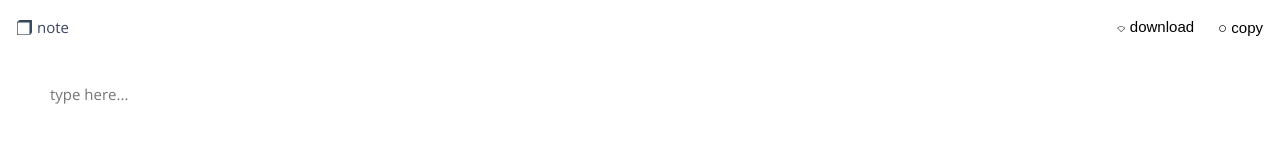
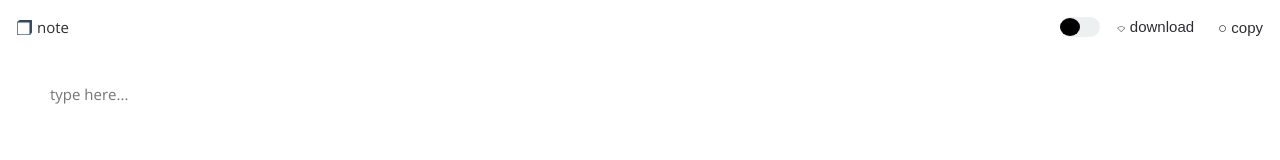
Before and after one commit to nakulrathore/noteitdown.today, a React (Create React App) app: page / in a window 1280 px wide. Shown: the top 160 px of the page. Built offline with nearby package versions, Linux system fonts and the light colour scheme; the HTML template or start-up script is replaced by a standard one.

Commit message:
added dark theme

```diff
--- a/src/App.scss
+++ b/src/App.scss
@@ -8,6 +8,21 @@ $break-large: 768px;
   -webkit-box-sizing: border-box;
   -moz-box-sizing: border-box;
   box-sizing: border-box;
+}
+
+:root {
+  --bg-color: #fff;
+  --text-color: #2E2C32;
+}
+
+[data-theme="dark"] {
+  --bg-color: #2E2C32;
+  --text-color: #fff;
+}
+body, html{
+  background-color: var(--bg-color);
+  color: var(--text-color);
+  transition: all 0.5s cubic-bezier(0.19, 1, 0.22, 1);
 }
 
 .App {
@@ -22,10 +37,11 @@ $break-large: 768px;
   }
 }
 
+
 .header {
   padding: 10px;
   font-size: 15px;
-  color: #394560;
+  color: inherit;
   display: flex;
   flex-direction: row;
   width: 100%;
@@ -56,8 +72,10 @@ $break-large: 768px;
     width: auto;
     font-family: $OpenSans;
     align-items: center;
+    color: inherit;
 
     button {
+      color: inherit;
       margin-left: 10px;
       font-size: 15px;
       border: none;
@@ -77,6 +95,7 @@ $break-large: 768px;
   height: 100%;
   width: 100%;
   padding: 30px 50px;
+  color: inherit;
   border: none;
   box-shadow: none;
 
@@ -90,6 +109,7 @@ $break-large: 768px;
   font-family: $OpenSans;
   font-size: 15px;
   line-height: 20px;
+  background-color: inherit;
 
   @media screen and (max-width: $break-large) {
     padding: 7px;
@@ -109,3 +129,70 @@ $break-large: 768px;
     background-color: #999;
   }
 }
+
+
+
+// switch style
+.switch {
+  position: relative;
+  display: inline-block;
+  width: 40px;
+  height: 20px;
+}
+
+.switch input {
+  opacity: 0;
+  width: 0;
+  height: 0;
+}
+
+.slider {
+  position: absolute;
+  cursor: pointer;
+  top: 0;
+  left: 0;
+  right: 0;
+  bottom: 0;
+  background-color: #ecf0f1;
+  -webkit-transition: .4s;
+  transition: .4s;
+}
+
+.slider:before {
+  position: absolute;
+  content: "";
+  height: 18px;
+  width: 20px;
+  left: 0px;
+  bottom: 1px;
+  background-color: #000;
+  -webkit-transition: .4s;
+  transition: .4s;
+}
+
+input:checked + .slider {
+  background-color: #34495e;
+}
+
+input:focus + .slider {
+  box-shadow: 0 0 1px #34495e;
+}
+
+input:checked + .slider:before {
+  -webkit-transform: translateX(20px);
+  -ms-transform: translateX(20px);
+  transform: translateX(20px);
+}
+
+/* Rounded sliders */
+.slider.round {
+  border-radius: 34px;
+
+}
+
+.slider.round:before {
+  border-radius: 50%;
+  // background-color: transparent;
+  // border: 1px solid red;
+}
+// switch style
--- a/src/components/Editor.jsx
+++ b/src/components/Editor.jsx
@@ -3,14 +3,21 @@ import logo from "../icons/apple-icon-76x76.png";
 // import logo from "../public/icons/apple-icon-76x76.png";
 
 class Editor extends Component {
-
   constructor(props) {
     super(props);
+    this.state = {
+      darkMode: false
+    };
   }
 
+  componentDidMount() {
+    var newState = Object.assign({}, this.state);
+    // eslint-disable-next-line
+    newState.darkMode = localStorage.darkMode ? localStorage.darkMode == 'true'  : false;
+    document.documentElement.setAttribute('data-theme', newState.darkMode ? 'dark' : 'light');
 
+    this.setState(newState);
 
-  componentDidMount() {
     this.Editor.value = localStorage.idd ? localStorage.idd : "";
     this.Editor.focus();
   }
@@ -19,10 +26,10 @@ class Editor extends Component {
     localStorage.idd = event.target.value;
   }
 
-  copyText(action){
+  copyText(action) {
     this.props.captureAction(action);
     this.Editor.select();
-    document.execCommand('copy');
+    document.execCommand("copy");
     this.Editor.focus();
   }
 
@@ -54,6 +61,15 @@ class Editor extends Component {
     downloadLink.click();
   }
 
+  toggleDarkMode(event) {
+    let newState = Object.assign({}, this.state);
+    let value = event.target.checked;
+    newState.darkMode = value;
+    localStorage.darkMode = value;
+    document.documentElement.setAttribute('data-theme', value ? 'dark' : 'light');
+    this.setState(newState);
+  }
+
   render() {
     return (
       <section>
@@ -63,6 +79,10 @@ class Editor extends Component {
             <span>note</span>
           </a>
           <section className="controlls">
+            <label class="switch" title="switch theme">
+              <input type="checkbox" checked={this.state.darkMode} onChange={this.toggleDarkMode.bind(this)} />
+              <span class="slider round"></span>
+            </label>
             <button onClick={this.saveTextAsFile.bind(this, "download")}>⌔ download</button>
             <button onClick={this.copyText.bind(this, "copy")}>○ copy</button>
           </section>
@@ -75,8 +95,7 @@ class Editor extends Component {
           name="editor"
           id="editor"
           placeholder="type here..."
-        >
-        </textarea>
+        ></textarea>
       </section>
     );
   }
```
